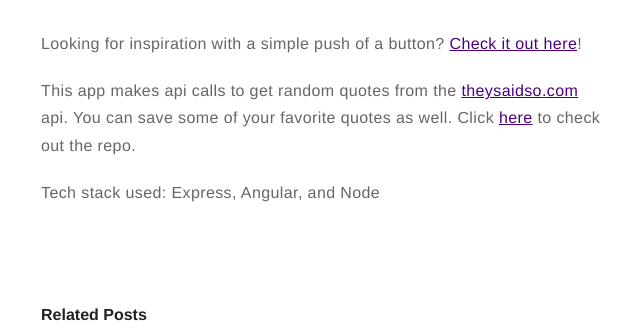
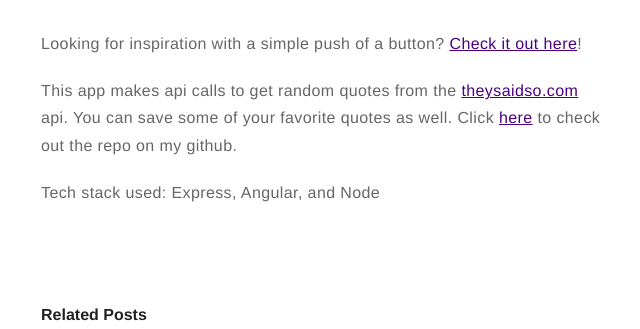
Before and after one commit to Aphinith/aphinith.github.io, a Jekyll site: the page built from _posts/2016-04-15-Inspire.markdown, in a window 1280 px wide. Shown: the part 646-975 px from the top of the page, without its empty margins (319-959 px from the left). Built offline with Jekyll 4.4.1, drawn with Linux system fonts in a browser that asks for light colours; comment, search, counter and statistics services are not loaded.

Commit message:
add some more text

```diff
--- a/_posts/2016-04-15-Inspire.markdown
+++ b/_posts/2016-04-15-Inspire.markdown
@@ -18,6 +18,6 @@ author: aralyaphinith
 
 Looking for inspiration with a simple push of a button? [Check it out here](https://inspire989.herokuapp.com)!
 
-This app makes api calls to get random quotes from the [theysaidso.com](https://theysaidso.com/api/) api. You can save some of your favorite quotes as well. Click [here](https://github.com/Aphinith/Inspire) to check out the repo.
+This app makes api calls to get random quotes from the [theysaidso.com](https://theysaidso.com/api/) api. You can save some of your favorite quotes as well. Click [here](https://github.com/Aphinith/Inspire) to check out the repo on my github.
 
 Tech stack used: Express, Angular, and Node
```
